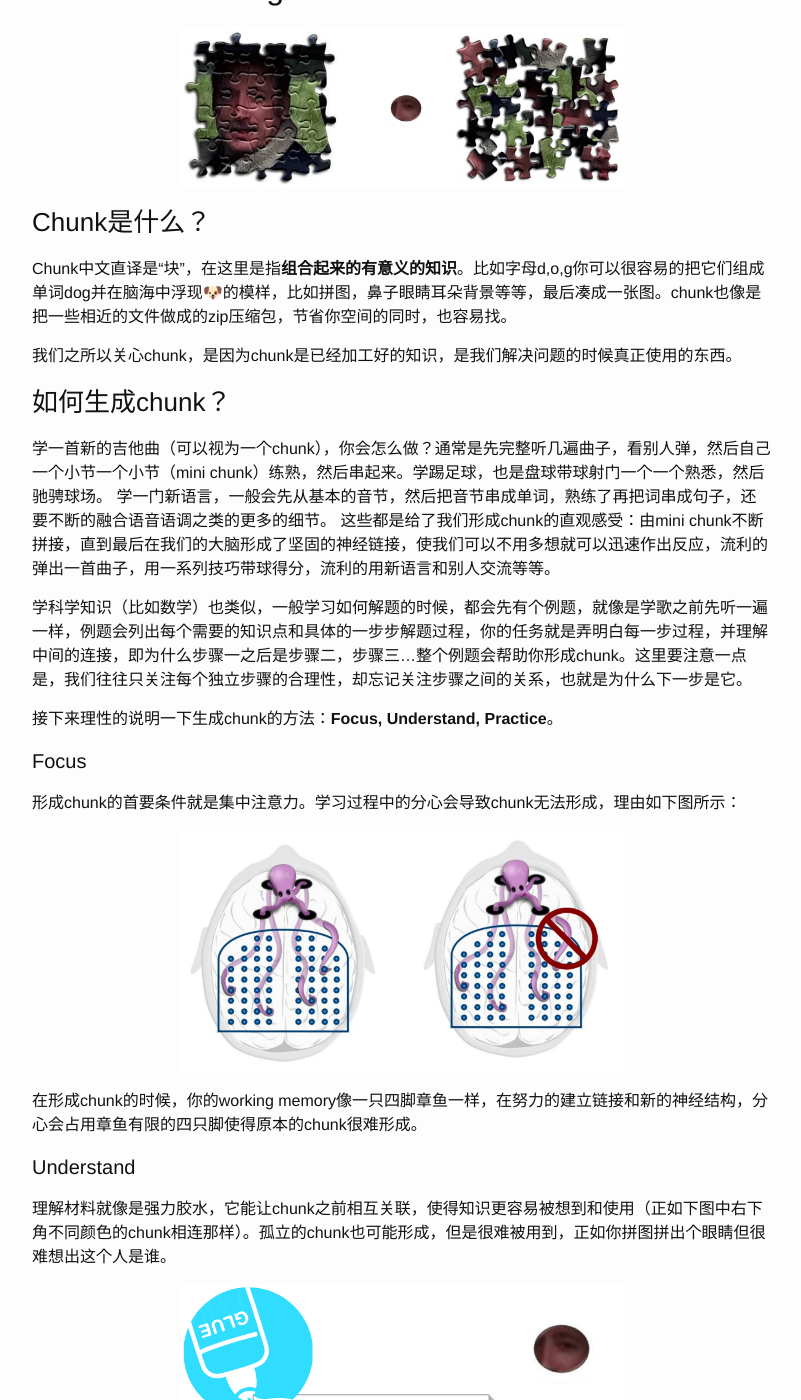
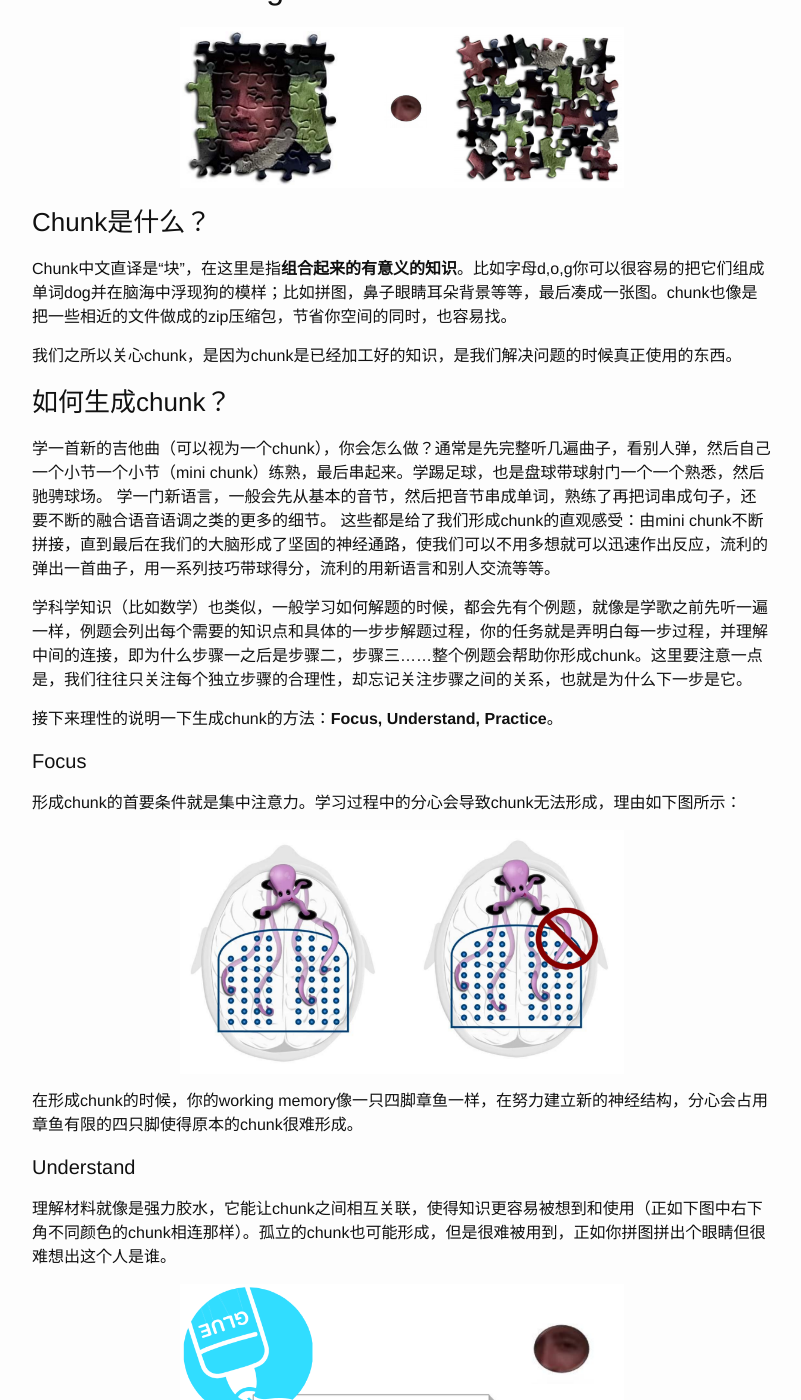
Before and after one commit to vancexu/vancexu.github.io, a Jekyll site: the page built from _posts/2015-01-08-learning-how-to-learn-part-one.markdown, in a window 1280 px wide and 1400 px high, scrolled down 2463 px. Shown: the whole window, without its empty margins (238-1039 px from the left). Built offline with Jekyll 4.4.1, drawn with Linux system fonts in a browser that asks for light colours; some of the changed text lies outside the part shown.

Commit message:
fix typo in post 1

```diff
--- a/_posts/2015-01-08-learning-how-to-learn-part-one.markdown
+++ b/_posts/2015-01-08-learning-how-to-learn-part-one.markdown
@@ -34,7 +34,7 @@
 其它收获：
 
 * 锻炼身体重要。除了散步洗澡听音乐等让你放松的方式会帮助你进入diffuse mode，锻炼健身能让你从之前集中精力的地方解放出来，使得diffuse mode有机会呈现。研究还表明锻炼身体对大脑生长新的神经元并保持脑健康也同样重要。
-* 睡眠影响学习。脑内会积累影响记忆和思考的物质，可视之为脑内毒素（metabolic toxins），睡眠时神经元收缩，可使这些物质更容易被清除，同时加固你白天想学习和记忆的东西。
+* 睡眠影响学习。脑内会积累影响记忆和思考的物质，可视之为脑内毒素（metabolic toxins）。睡眠时神经元收缩，可使这些物质更容易被清除，同时加固你白天想学习和记忆的东西。
 * 隐喻（metaphors）是强大的学习技术。
 
 第一周课还简单提到了拖延问题。这一下就让我明白了，为什么自己会眼睁睁地望着一堆要做的事和要赶的deadline，却总是情不自禁地先去刷社交网络看各路视频，失控一样不能自已。
@@ -57,17 +57,17 @@
 
 ### Chunk是什么？
 
-Chunk中文直译是“块”，在这里是指**组合起来的有意义的知识**。比如字母d,o,g你可以很容易的把它们组成单词dog并在脑海中浮现🐶的模样，比如拼图，鼻子眼睛耳朵背景等等，最后凑成一张图。chunk也像是把一些相近的文件做成的zip压缩包，节省你空间的同时，也容易找。
+Chunk中文直译是“块”，在这里是指**组合起来的有意义的知识**。比如字母d,o,g你可以很容易的把它们组成单词dog并在脑海中浮现狗的模样；比如拼图，鼻子眼睛耳朵背景等等，最后凑成一张图。chunk也像是把一些相近的文件做成的zip压缩包，节省你空间的同时，也容易找。
 
 我们之所以关心chunk，是因为chunk是已经加工好的知识，是我们解决问题的时候真正使用的东西。
 
 ### 如何生成chunk？
 
-学一首新的吉他曲（可以视为一个chunk），你会怎么做？通常是先完整听几遍曲子，看别人弹，然后自己一个小节一个小节（mini chunk）练熟，然后串起来。学踢足球，也是盘球带球射门一个一个熟悉，然后驰骋球场。
+学一首新的吉他曲（可以视为一个chunk），你会怎么做？通常是先完整听几遍曲子，看别人弹，然后自己一个小节一个小节（mini chunk）练熟，最后串起来。学踢足球，也是盘球带球射门一个一个熟悉，然后驰骋球场。
 学一门新语言，一般会先从基本的音节，然后把音节串成单词，熟练了再把词串成句子，还要不断的融合语音语调之类的更多的细节。
-这些都是给了我们形成chunk的直观感受：由mini chunk不断拼接，直到最后在我们的大脑形成了坚固的神经链接，使我们可以不用多想就可以迅速作出反应，流利的弹出一首曲子，用一系列技巧带球得分，流利的用新语言和别人交流等等。
+这些都是给了我们形成chunk的直观感受：由mini chunk不断拼接，直到最后在我们的大脑形成了坚固的神经通路，使我们可以不用多想就可以迅速作出反应，流利的弹出一首曲子，用一系列技巧带球得分，流利的用新语言和别人交流等等。
 
-学科学知识（比如数学）也类似，一般学习如何解题的时候，都会先有个例题，就像是学歌之前先听一遍一样，例题会列出每个需要的知识点和具体的一步步解题过程，你的任务就是弄明白每一步过程，并理解中间的连接，即为什么步骤一之后是步骤二，步骤三…整个例题会帮助你形成chunk。这里要注意一点是，我们往往只关注每个独立步骤的合理性，却忘记关注步骤之间的关系，也就是为什么下一步是它。
+学科学知识（比如数学）也类似，一般学习如何解题的时候，都会先有个例题，就像是学歌之前先听一遍一样，例题会列出每个需要的知识点和具体的一步步解题过程，你的任务就是弄明白每一步过程，并理解中间的连接，即为什么步骤一之后是步骤二，步骤三……整个例题会帮助你形成chunk。这里要注意一点是，我们往往只关注每个独立步骤的合理性，却忘记关注步骤之间的关系，也就是为什么下一步是它。
 
 接下来理性的说明一下生成chunk的方法：**Focus, Understand, Practice**。
 
@@ -77,15 +77,15 @@
 
 ![Form Chunk with Distraction]({{ site.baseurl }}/images/2015-01-08/chunk-form-focus.png){: .center-image}
 
-在形成chunk的时候，你的working memory像一只四脚章鱼一样，在努力的建立链接和新的神经结构，分心会占用章鱼有限的四只脚使得原本的chunk很难形成。
+在形成chunk的时候，你的working memory像一只四脚章鱼一样，在努力建立新的神经结构，分心会占用章鱼有限的四只脚使得原本的chunk很难形成。
 
 #### Understand
 
-理解材料就像是强力胶水，它能让chunk之前相互关联，使得知识更容易被想到和使用（正如下图中右下角不同颜色的chunk相连那样）。孤立的chunk也可能形成，但是很难被用到，正如你拼图拼出个眼睛但很难想出这个人是谁。
+理解材料就像是强力胶水，它能让chunk之间相互关联，使得知识更容易被想到和使用（正如下图中右下角不同颜色的chunk相连那样）。孤立的chunk也可能形成，但是很难被用到，正如你拼图拼出个眼睛但很难想出这个人是谁。
 
 ![Form Chunk Understand]({{ site.baseurl }}/images/2015-01-08/chunk-form-understand.png){: .center-image}
 
-注意，不要将“啊哈”那样的顿悟或者看到答案瞬间的会心一笑当成真正的理解。如果初次理解后长时间不温故，那么很快就会想不起来了（印象／颜色淡了）。所以第一次真正学会了某样东西应该是在你合上书自己做出来了一遍之后。看别人的画不意味着你也能画出来，听别人唱歌也不意味着你也能一模一样的张口就唱，你必须自己练习几遍。
+注意，不要将“啊哈”那样的顿悟或者看到答案瞬间的会心一笑当成真正的理解。如果初次理解后长时间不温故，那么很快就会想不起来了（印象／颜色淡了）。所以第一次真正学会了某样东西应该是在你合上书自己做出来了一遍之后。看别人的画作不意味着你也能画出来，听别人唱歌也不意味着你也能一模一样的张口就唱，你必须自己练习几遍。
 
 #### Practice
 
```
Also changed, not shown: other parts of _posts/2015-01-08-learning-how-to-learn-part-one.markdown (+5 -5 lines), 2 other files.
